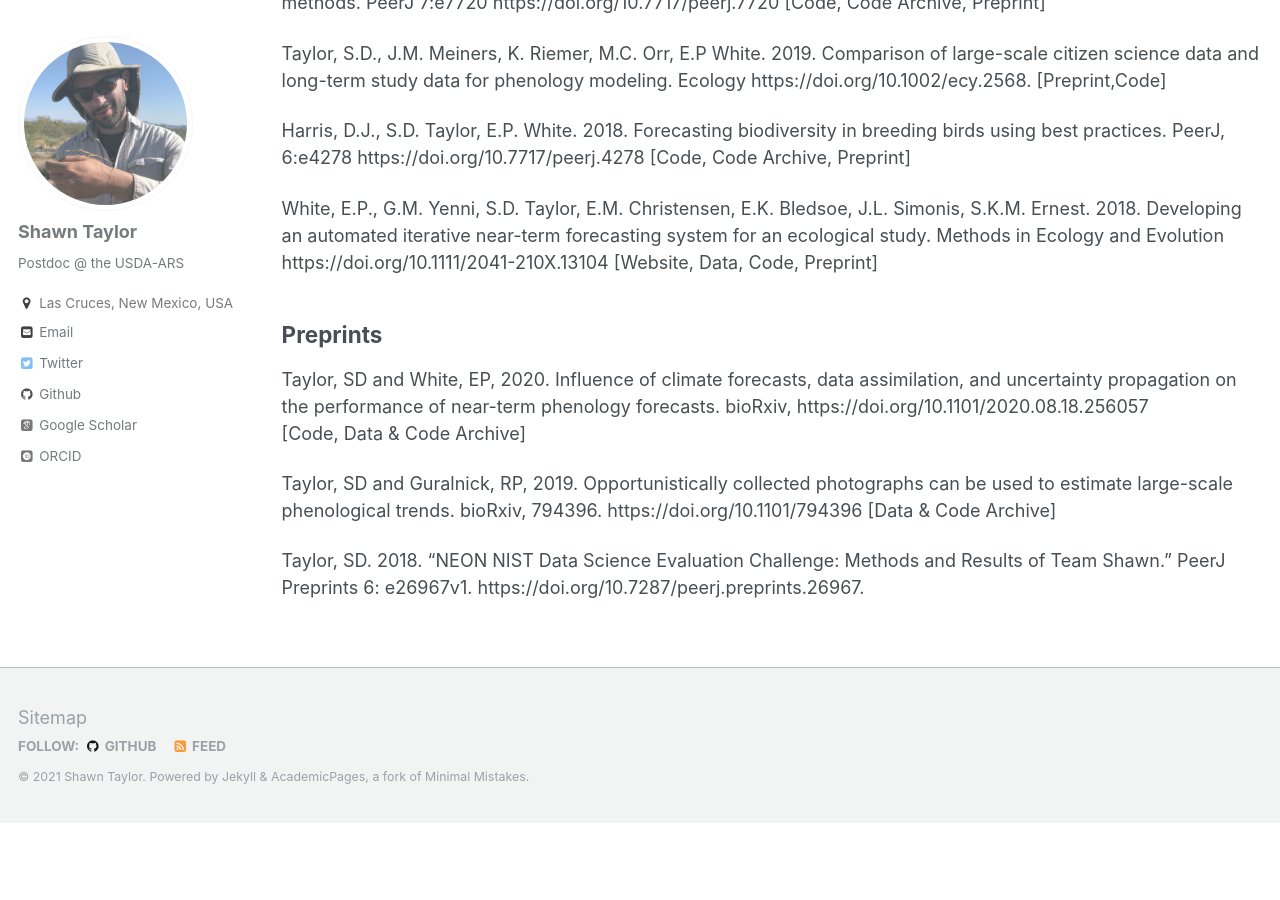
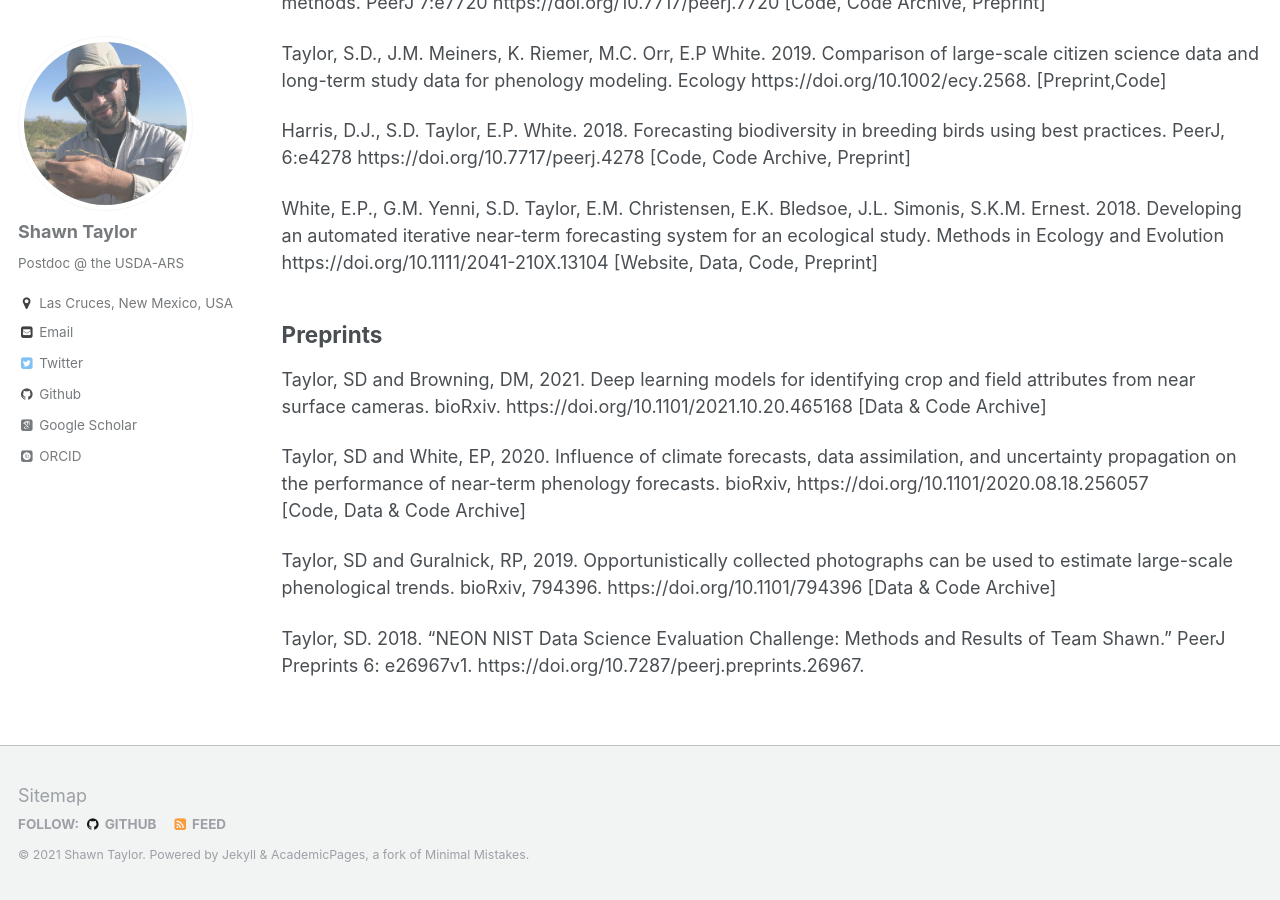
Before and after one commit to sdtaylor/sdtaylor.github.io, a Jekyll site: the page built from _pages/publications.md, in a window 1280 px wide and 900 px high, scrolled down 837 px. Built offline with Jekyll 4.4.1, drawn with Linux system fonts in a browser that asks for light colours; some web fonts are replaced; before the commit the page ends 1660 px from its top, so only the background shows below that.

Commit message:
new preprint

```diff
--- a/_pages/publications.md
+++ b/_pages/publications.md
@@ -51,6 +51,9 @@ White, E.P., G.M. Yenni, S.D. Taylor, E.M. Christensen, E.K. Bledsoe, J.L. Simon
 
 ## Preprints
 
+Taylor, SD and Browning, DM, 2021. Deep learning models for identifying crop and field attributes from near surface cameras. bioRxiv. [https://doi.org/10.1101/2021.10.20.465168](https://www.biorxiv.org/content/10.1101/2021.10.20.465168)
+[[Data & Code Archive](https://doi.org/10.5281/zenodo.5579797)]
+
 Taylor, SD and White, EP, 2020. Influence of climate forecasts, data assimilation, and uncertainty propagation on the performance of near-term phenology forecasts. bioRxiv, [https://doi.org/10.1101/2020.08.18.256057](https://doi.org/10.1101/2020.08.18.256057)
 [[Code](https://github.com/sdtaylor/phenology_forecasts),
 [Data & Code Archive](https://doi.org/10.5281/zenodo.3990010)]
```
